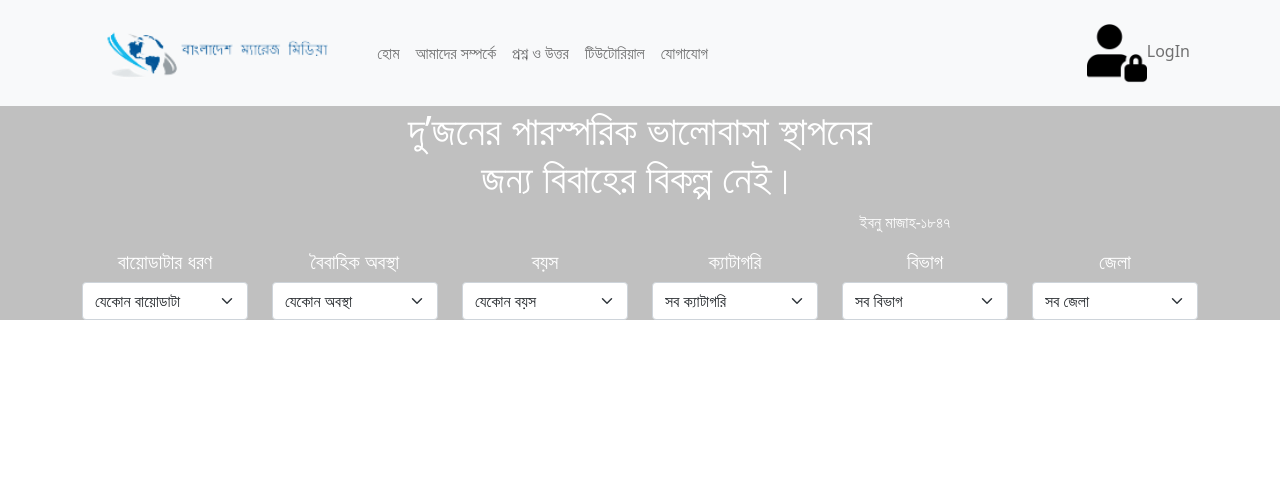
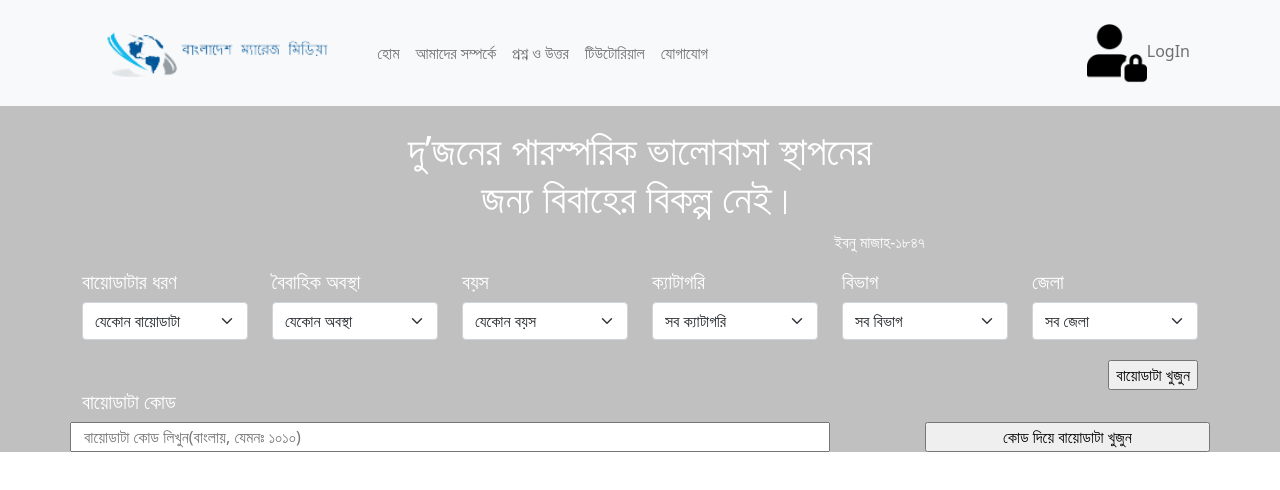
Before and after one commit to sakhawat777/bangladesh-marriage-media, a React (Create React App) app: page / in a window 1280 px wide. Shown: the top 490 px of the page. Built offline with nearby package versions, Linux system fonts and the light colour scheme.

Commit message:
Bio Data Code input added

```diff
--- a/src/App.js
+++ b/src/App.js
@@ -5,7 +5,7 @@ import Home from './components/Home/Home';
 
 function App() {
   return (
-    <div className="App">
+    <div>
      <Home></Home>
 
 
--- a/src/components/Home/Home.css
+++ b/src/components/Home/Home.css
@@ -2,6 +2,15 @@
 	background-color: silver;
 	color: white;
 }
+.main-class h1 {
+	text-align: center;
+	padding-top: 20px;
+}
 .para-1 {
-	margin-left: 530px;
+	text-align: right;
+	margin-right: 355px;
 }
+.input-bio {
+	margin-top: 20px;
+	text-align: end;
+}
--- a/src/components/Home/Home.js
+++ b/src/components/Home/Home.js
@@ -6,12 +6,15 @@ const Home = () => {
 	return (
 		<>
 			<TopNavigation></TopNavigation>
-			<div className='main-class'>
+			<section className='main-class'>
+				<div>
 				<h1>
 					দু’জনের পারস্পরিক ভালোবাসা স্থাপনের <br /> জন্য বিবাহের বিকল্প
 					নেই।
 				</h1>
 				<p className='para-1'>ইবনু মাজাহ-১৮৪৭</p>
+				</div>
+				<div>
 				<Container>
 					<Row>
 						<Col lg={2} md={4} sm={12}>
@@ -91,12 +94,79 @@ const Home = () => {
 							<h5>জেলা</h5>
 							<Form.Select aria-label='Default select example'>
 								<option value=''>সব জেলা</option>
+								<option value='ঢাকা'>ঢাকা</option>
+								<option value='ফরিদপুর'>ফরিদপুর</option>
+								<option value='গাজীপুর'>গাজীপুর</option>
+								<option value='গোপালগঞ্জ'>গোপালগঞ্জ</option>
+								<option value='কিশোরগঞ্জ'>কিশোরগঞ্জ</option>
+								<option value='মাদারীপুর'>মাদারীপুর</option>
+								<option value='মানিকগঞ্জ'>মানিকগঞ্জ</option>
+								<option value='মুন্সিগঞ্জ'>মুন্সিগঞ্জ</option>
+								<option value='নারায়ণগঞ্জ'>নারায়ণগঞ্জ</option>
+								<option value='নরসিংদী'>নরসিংদী</option>
+								<option value='রাজবাড়ী'>রাজবাড়ী</option>
+								<option value='শরীয়তপুর'>শরীয়তপুর</option>
+								<option value='টাঙ্গাইল'>টাঙ্গাইল</option>
 							</Form.Select>
 						</Col>
 					</Row>
+					<div className='input-bio'>
+						<Row>
+							<Col lg={12} md={12} sm={12}>
+								<input
+									class='bio-search'
+									id='submit'
+									type='submit'
+									value='বায়োডাটা খুজুন'
+								/>
+							</Col>
+						</Row>
+
+					</div>
+
 				</Container>
-			</div>
+				</div>
+				<div>
+				<Container>
+
+							<Row>
+							<h5>বায়োডাটা কোড</h5>
+
+								<Col lg={8} md={8} sm={12}>
+
+								<Row>
+
+								<input
+										class='code'
+										id='code'
+										name='code'
+										type='text'
+										placeholder='বায়োডাটা কোড লিখুন(বাংলায়, যেমনঃ ১০১০)'
+									/>
+								</Row>
+								</Col>
+								<Col lg={1} md={1} sm={12}>
+									<Row>
+
+									</Row>
+								</Col>
+								<Col lg={3} md={3} sm={12}>
+									<Row>
+									<input
+										class='bio-search'
+										id='submit'
+										type='submit'
+										value='কোড দিয়ে বায়োডাটা খুজুন'
+									/>
+									</Row>
+								</Col>
+							</Row>
+						</Container>
+				</div>
+			</section>
+
 		</>
+
 	);
 };
 
```
